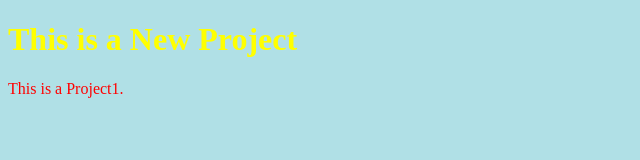
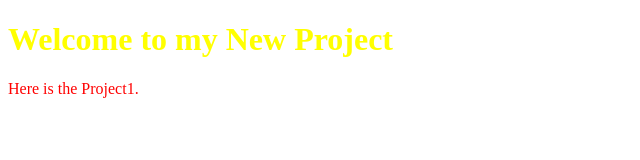
Before and after one commit to SRHU-Webmaster/project1, a plain HTML site: page index.html in a window 1280 px wide. Shown: the whole page, without its empty margins (0-640 px from the left). Drawn offline with Linux system fonts and the light colour scheme.

Commit message:
Final edited file

```diff
--- a/index.html
+++ b/index.html
@@ -2,15 +2,15 @@
 <html>
 <head>
 <style>
-body {background-color: powderblue;}
+body {background-color: powderblack;}
 h1   {color: yellow;}
 p    {color: red;}
 </style>
 </head>
 <body>
 
-<h1>This is a New Project</h1>
-<p>This is a Project1.</p>
+<h1>Welcome to my New Project</h1>
+<p>Here is the Project1.</p>
 
 </body>
 </html>
```
